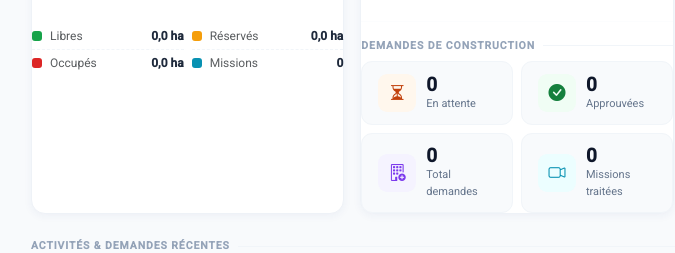
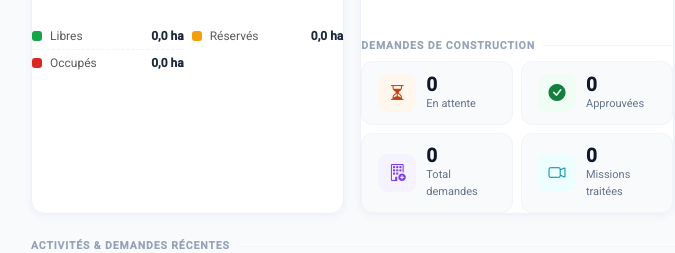
Before and after one commit to AshBrud/geo_fancier_copy, a Django app: page /dashboard/ in a window 1280 px wide. Shown: the part 844-1097 px from the top of the page, without its empty margins (253-928 px from the left). Run offline with Django 5.2, Linux system fonts and the light colour scheme; the visitor is signed in with stand-in values (Sample User, id 1); data comes from the database, SQL or seed files in the repository; data that the repository does not hold is empty; parts of the project's set-up code (start-up, migrations or seed data) failed here and were passed over.

Commit message:
Supprimer l'entrée Missions de la légende Répartition des espaces
Co-Authored-By: Claude Sonnet 4.6 <noreply@anthropic.com>

```diff
--- a/templates/dashboard/index.html
+++ b/templates/dashboard/index.html
@@ -325,15 +325,10 @@
             </div>
           </div>
           <div class="col-6">
-            <div class="d-flex align-items-center gap-2" style="font-size:12px;padding:4px 0;border-bottom:1px dashed #f1f5f9;">
+            <div class="d-flex align-items-center gap-2" style="font-size:12px;padding:4px 0;">
               <span style="width:10px;height:10px;border-radius:3px;flex-shrink:0;background:#F59E0B;"></span>
               <span class="text-muted flex-grow-1">Réservés</span>
               <strong>{{ superficie_reservee }} ha</strong>
-            </div>
-            <div class="d-flex align-items-center gap-2" style="font-size:12px;padding:4px 0;">
-              <span style="width:10px;height:10px;border-radius:3px;flex-shrink:0;background:#0891b2;"></span>
-              <span class="text-muted flex-grow-1">Missions</span>
-              <strong>{{ total_missions }}</strong>
             </div>
           </div>
         </div>
```
